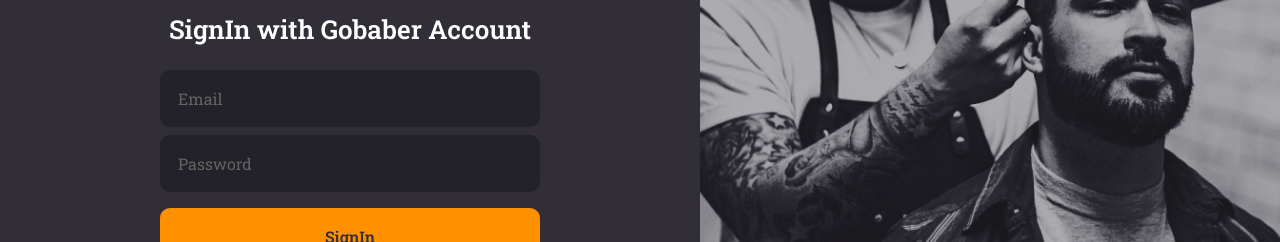
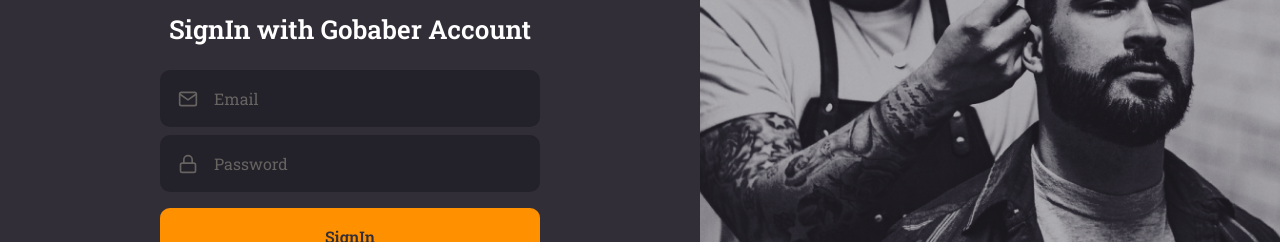
Before and after one commit to sergiocme/gobarber-web, a React (Create React App) app: page / in a window 1280 px wide. Shown: the part 296-538 px from the top of the page. Built offline with nearby package versions, Linux system fonts and the light colour scheme.

Commit message:
Isolate button and input as components

```diff
--- /dev/null
+++ b/src/components/Button/index.tsx
@@ -0,0 +1,12 @@
+import React, { ButtonHTMLAttributes } from 'react';
+import { Container } from './styles';
+
+type ButtonProps = ButtonHTMLAttributes<HTMLButtonElement>;
+
+const Button: React.FC<ButtonProps> = ({ children, ...rest }) => (
+  <Container type="button" {...rest}>
+    {children}
+  </Container>
+);
+
+export default Button;
--- /dev/null
+++ b/src/components/Button/styles.ts
@@ -0,0 +1,19 @@
+import styled from 'styled-components';
+import { shade } from 'polished';
+
+export const Container = styled.button`
+  background: #ff9000;
+  height: 56px;
+  border-radius: 10px;
+  border: 0;
+  padding: 0 16px;
+  color: #312e38;
+  width: 100%;
+  font-weight: 600;
+  margin-top: 16px;
+  transition: background-color 0.2s;
+
+  &:hover {
+    background: ${shade(0.2, '#ff9000')};
+  }
+`;
--- /dev/null
+++ b/src/components/Input/index.tsx
@@ -0,0 +1,17 @@
+import React, { InputHTMLAttributes } from 'react';
+import { IconBaseProps } from 'react-icons';
+import { Container } from './styles';
+
+interface InputProps extends InputHTMLAttributes<HTMLInputElement> {
+  name: string;
+  icon: React.ComponentType<IconBaseProps>;
+}
+
+const Input: React.FC<InputProps> = ({ icon: Icon, ...rest }) => (
+  <Container>
+    {Icon && <Icon size={20} />}
+    <input {...rest} />
+  </Container>
+);
+
+export default Input;
--- /dev/null
+++ b/src/components/Input/styles.ts
@@ -0,0 +1,32 @@
+import styled from 'styled-components';
+
+export const Container = styled.div`
+  background: #232129;
+  border-radius: 10px;
+  border: 2px solid #232129;
+  padding: 16px;
+  width: 100%;
+  color: #666360;
+  display: flex;
+  align-items: center;
+
+  & + div {
+    margin-top: 8px;
+  }
+
+  input {
+    flex: 1;
+    border: 0;
+    background-color: transparent;
+    color: #f4ede8;
+
+    &::placeholder {
+      color: #666360;
+    }
+  }
+
+  svg {
+    margin-right: 16px;
+    color: #666360;
+  }
+`;
--- a/src/pages/SignIn/index.tsx
+++ b/src/pages/SignIn/index.tsx
@@ -1,7 +1,10 @@
 import React from 'react';
-import { FiLogIn } from 'react-icons/fi';
+import { FiLogIn, FiMail, FiLock } from 'react-icons/fi';
 
 import { Container, Content, Background } from './styles';
+
+import Input from '../../components/Input';
+import Button from '../../components/Button';
 
 import logoImg from '../../assets/logo.svg';
 
@@ -12,9 +15,14 @@
       <form>
         <h1>SignIn with Gobaber Account</h1>
 
-        <input placeholder="Email" />
-        <input type="password" placeholder="Password" />
-        <button type="submit">SignIn</button>
+        <Input name="email" icon={FiMail} placeholder="Email" />
+        <Input
+          name="password"
+          icon={FiLock}
+          type="password"
+          placeholder="Password"
+        />
+        <Button type="submit">SignIn</Button>
 
         <a href="#forgotPassword">Forgot Password?</a>
       </form>
--- a/src/pages/SignIn/styles.ts
+++ b/src/pages/SignIn/styles.ts
@@ -26,40 +26,6 @@
     h1 {
       font-size: 26px;
       margin-bottom: 24px;
-    }
-
-    input {
-      background: #232129;
-      border-radius: 10px;
-      border: 2px solid #232129;
-      padding: 16px;
-      width: 100%;
-      color: #f4ede8;
-
-      &::placeholder {
-        color: #666360;
-      }
-
-      & + input {
-        margin-top: 8px;
-      }
-    }
-
-    button {
-      background: #ff9000;
-      height: 56px;
-      border-radius: 10px;
-      border: 0;
-      padding: 0 16px;
-      color: #312e38;
-      width: 100%;
-      font-weight: 600;
-      margin-top: 16px;
-      transition: background-color 0.2s;
-
-      &:hover {
-        background: ${shade(0.2, '#ff9000')};
-      }
     }
 
     a {
```
Also changed, not shown: .eslintrc.json.
